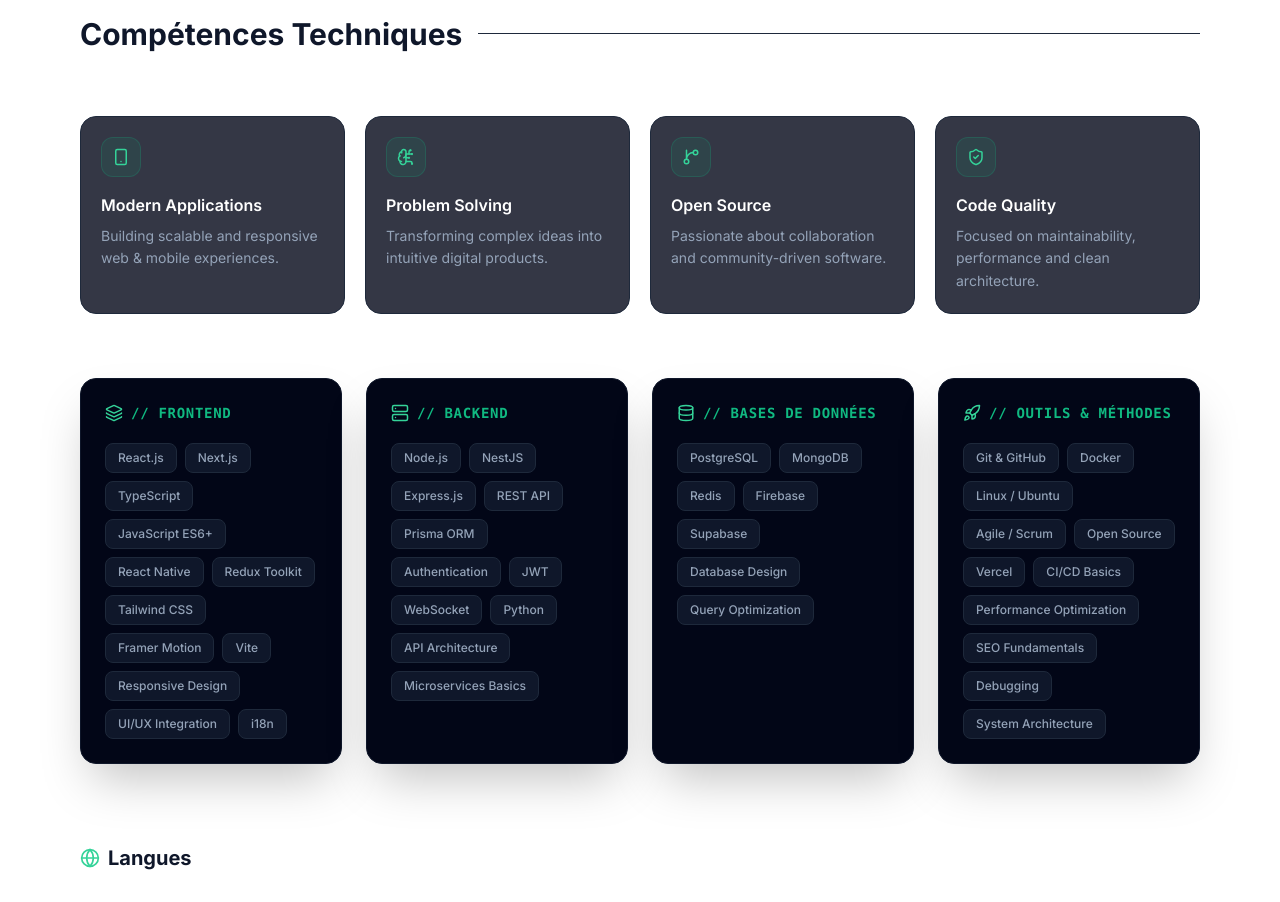
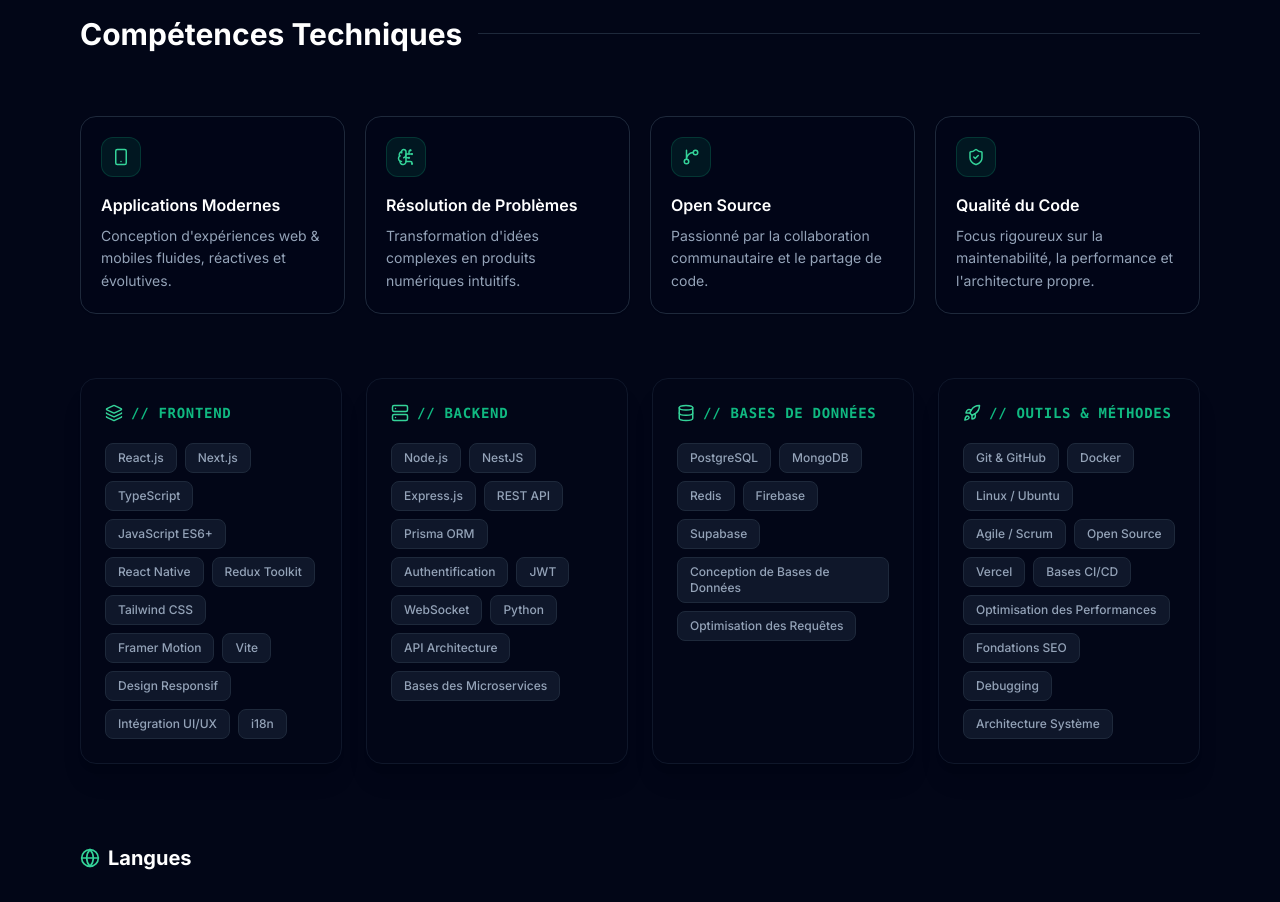
Before and after one commit to Tacite243/portfolio, a React (Vite) app: page / in a window 1280 px wide. Shown: the part 1280-2182 px from the top of the page. Built offline with nearby package versions, Linux system fonts and the light colour scheme.

Commit message:
fix(global): update theme management

```diff
--- a/components/Contact.tsx
+++ b/components/Contact.tsx
@@ -1,15 +1,14 @@
-
 import React from 'react';
 import { Translation, Locale } from '../types';
 import { motion } from 'framer-motion';
-import { Mail, Github, Linkedin, Phone, ArrowUpRight } from 'lucide-react';
+import { Mail, Github, Phone, ArrowUpRight } from 'lucide-react';
 
 interface ContactProps {
   locale: Locale;
   t: Translation;
 }
 
-const Contact: React.FC<ContactProps> = ({ t }) => {
+const Contact: React.FC<ContactProps> = ({ locale, t }) => {
   const contactLinks = [
     {
       label: t.contact.email,
@@ -33,18 +32,22 @@
 
   return (
     <div className="space-y-12">
+      {/* Header */}
       <div className="flex items-center space-x-4">
-        <h2 className="text-3xl font-bold">{t.contact.title}</h2>
-        <div className="h-[1px] flex-1 bg-slate-800" />
+        <h2 className="text-3xl font-bold text-slate-900 dark:text-white">{t.contact.title}</h2>
+        <div className="h-[1px] flex-1 bg-slate-200 dark:bg-slate-800" />
       </div>
 
       <div className="grid grid-cols-1 lg:grid-cols-2 gap-12">
         <div className="space-y-6">
-          <h3 className="text-4xl font-extrabold text-white leading-tight">
+          <h3 className="text-4xl font-extrabold text-slate-900 dark:text-white leading-tight">
             {t.contact.subtitle}
           </h3>
-          <p className="text-lg text-slate-400 max-w-md">
-            I'm currently looking for new opportunities. Feel free to reach out via email or any social platform.
+          {/* Traduction dynamique du paragraphe de description */}
+          <p className="text-lg text-slate-600 dark:text-slate-400 max-w-md">
+            {locale === 'fr'
+              ? 'Je suis actuellement à la recherche de nouvelles opportunités. N\'hésitez pas à me contacter par e-mail ou sur mes réseaux sociaux.'
+              : 'I\'m currently looking for new opportunities. Feel free to reach out via email or any social platform.'}
           </p>
         </div>
 
@@ -59,18 +62,18 @@
               whileInView={{ opacity: 1, x: 0 }}
               viewport={{ once: true }}
               transition={{ delay: i * 0.1 }}
-              className="flex items-center justify-between p-6 rounded-2xl bg-slate-900 border border-slate-800 hover:border-emerald-500/40 hover:bg-slate-900/80 transition-all group"
+              className="flex items-center justify-between p-6 rounded-2xl bg-slate-50 dark:bg-slate-900 border border-slate-200 dark:border-slate-800 hover:border-emerald-500/40 hover:bg-slate-100/80 dark:hover:bg-slate-900/80 transition-all group shadow-sm"
             >
               <div className="flex items-center space-x-4">
-                <div className="p-3 rounded-xl bg-slate-950 text-emerald-500 group-hover:scale-110 transition-transform">
+                <div className="p-3 rounded-xl bg-white dark:bg-slate-950 text-emerald-600 dark:text-emerald-500 border border-slate-200 dark:border-slate-800 shadow-sm group-hover:scale-110 transition-transform">
                   {link.icon}
                 </div>
                 <div>
                   <div className="text-xs font-mono text-slate-500 uppercase tracking-widest">{link.label}</div>
-                  <div className="text-lg font-bold text-slate-200">{link.value}</div>
+                  <div className="text-lg font-bold text-slate-800 dark:text-slate-200">{link.value}</div>
                 </div>
               </div>
-              <ArrowUpRight className="w-5 h-5 text-slate-600 group-hover:text-emerald-500 group-hover:translate-x-1 group-hover:-translate-y-1 transition-all" />
+              <ArrowUpRight className="w-5 h-5 text-slate-400 dark:text-slate-600 group-hover:text-emerald-600 dark:group-hover:text-emerald-500 group-hover:translate-x-1 group-hover:-translate-y-1 transition-all" />
             </motion.a>
           ))}
         </div>
--- a/components/Navbar.tsx
+++ b/components/Navbar.tsx
@@ -1,4 +1,3 @@
-
 import React, { useState, useEffect } from 'react';
 import { Locale, Translation } from '../types';
 import { Menu, X, Globe, Sun, Moon } from 'lucide-react';
@@ -53,7 +52,7 @@
               className="p-2 rounded-full hover:bg-slate-100 dark:hover:bg-slate-900 text-slate-600 dark:text-slate-400 transition-colors"
               title="Toggle Theme"
             >
-              {theme === 'dark' ? <Sun className="w-5 h-5" /> : <Moon className="w-5 h-5" />}
+              {theme === 'dark' ? <Sun className="w-5 h-5 text-amber-500" /> : <Moon className="w-5 h-5 text-indigo-600" />}
             </button>
             <button
               onClick={toggleLocale}
@@ -70,14 +69,16 @@
           <button
             onClick={toggleTheme}
             className="p-2 rounded-full bg-slate-100 dark:bg-slate-900 text-slate-600 dark:text-slate-400"
+            title="Toggle Theme"
           >
-            {theme === 'dark' ? <Sun className="w-4 h-4" /> : <Moon className="w-4 h-4" />}
+            {theme === 'dark' ? <Sun className="w-4 h-4 text-amber-500" /> : <Moon className="w-4 h-4 text-indigo-500" />}
           </button>
           <button
             onClick={toggleLocale}
-            className="p-2 rounded-full bg-slate-100 dark:bg-slate-900 text-slate-600 dark:text-slate-400"
+            className="flex items-center space-x-1 px-2.5 py-1 rounded-full bg-slate-100 dark:bg-slate-900 text-xs font-bold text-slate-600 dark:text-slate-400"
           >
             <Globe className="w-4 h-4" />
+            <span className="text-[10px] ml-0.5">{locale.toUpperCase()}</span>
           </button>
           <button onClick={() => setIsMobileMenuOpen(!isMobileMenuOpen)} className="p-2 text-slate-600 dark:text-slate-400">
             {isMobileMenuOpen ? <X /> : <Menu />}
--- a/components/Skills.tsx
+++ b/components/Skills.tsx
@@ -1,41 +1,23 @@
 import React from 'react';
 import { Translation, Locale } from '../types';
 import { motion } from 'framer-motion';
-import {
-  Code2,
-  Database,
-  Globe,
-  Layers3,
-  Server,
-  Smartphone,
-  GitBranch,
-  Rocket,
-  BrainCircuit,
-  ShieldCheck,
-} from 'lucide-react';
+import { Database, Globe, Layers3, Rocket, Server, Smartphone, BrainCircuit, GitBranch, ShieldCheck } from 'lucide-react';
 
 interface SkillsProps {
   locale: Locale;
   t: Translation;
 }
 
-const Skills: React.FC<SkillsProps> = ({ t }) => {
+const Skills: React.FC<SkillsProps> = ({ locale, t }) => {
   const skillGroups = [
     {
       name: t.skills.frontend,
       icon: <Layers3 size={18} />,
       skills: [
-        'React.js',
-        'Next.js',
-        'TypeScript',
-        'JavaScript ES6+',
-        'React Native',
-        'Redux Toolkit',
-        'Tailwind CSS',
-        'Framer Motion',
-        'Vite',
-        'Responsive Design',
-        'UI/UX Integration',
+        'React.js', 'Next.js', 'TypeScript', 'JavaScript ES6+', 'React Native',
+        'Redux Toolkit', 'Tailwind CSS', 'Framer Motion', 'Vite',
+        locale === 'fr' ? 'Design Responsif' : 'Responsive Design',
+        locale === 'fr' ? 'Intégration UI/UX' : 'UI/UX Integration',
         'i18n',
       ],
     },
@@ -43,86 +25,81 @@
       name: t.skills.backend,
       icon: <Server size={18} />,
       skills: [
-        'Node.js',
-        'NestJS',
-        'Express.js',
-        'REST API',
-        'Prisma ORM',
-        'Authentication',
-        'JWT',
-        'WebSocket',
-        'Python',
-        'API Architecture',
-        'Microservices Basics',
+        'Node.js', 'NestJS', 'Express.js', 'REST API', 'Prisma ORM',
+        locale === 'fr' ? 'Authentification' : 'Authentication',
+        'JWT', 'WebSocket', 'Python', 'API Architecture',
+        locale === 'fr' ? 'Bases des Microservices' : 'Microservices Basics',
       ],
     },
     {
       name: t.skills.database,
       icon: <Database size={18} />,
       skills: [
-        'PostgreSQL',
-        'MongoDB',
-        'Redis',
-        'Firebase',
-        'Supabase',
-        'Database Design',
-        'Query Optimization',
+        'PostgreSQL', 'MongoDB', 'Redis', 'Firebase', 'Supabase',
+        locale === 'fr' ? 'Conception de Bases de Données' : 'Database Design',
+        locale === 'fr' ? 'Optimisation des Requêtes' : 'Query Optimization',
       ],
     },
     {
       name: t.skills.other,
       icon: <Rocket size={18} />,
       skills: [
-        'Git & GitHub',
-        'Docker',
-        'Linux / Ubuntu',
-        'Agile / Scrum',
-        'Open Source',
-        'Vercel',
-        'CI/CD Basics',
-        'Performance Optimization',
-        'SEO Fundamentals',
+        'Git & GitHub', 'Docker', 'Linux / Ubuntu', 'Agile / Scrum',
+        'Open Source', 'Vercel',
+        locale === 'fr' ? 'Bases CI/CD' : 'CI/CD Basics',
+        locale === 'fr' ? 'Optimisation des Performances' : 'Performance Optimization',
+        locale === 'fr' ? 'Fondations SEO' : 'SEO Fundamentals',
         'Debugging',
-        'System Architecture',
+        locale === 'fr' ? 'Architecture Système' : 'System Architecture',
       ],
     },
   ];
 
+  // Traduction dynamique des atouts (Highlights)
   const highlights = [
     {
       icon: <Smartphone size={18} />,
-      title: 'Modern Applications',
-      desc: 'Building scalable and responsive web & mobile experiences.',
+      title: locale === 'fr' ? 'Applications Modernes' : 'Modern Applications',
+      desc: locale === 'fr'
+        ? 'Conception d\'expériences web & mobiles fluides, réactives et évolutives.'
+        : 'Building scalable and responsive web & mobile experiences.',
     },
     {
       icon: <BrainCircuit size={18} />,
-      title: 'Problem Solving',
-      desc: 'Transforming complex ideas into intuitive digital products.',
+      title: locale === 'fr' ? 'Résolution de Problèmes' : 'Problem Solving',
+      desc: locale === 'fr'
+        ? 'Transformation d\'idées complexes en produits numériques intuitifs.'
+        : 'Transforming complex ideas into intuitive digital products.',
     },
     {
       icon: <GitBranch size={18} />,
-      title: 'Open Source',
-      desc: 'Passionate about collaboration and community-driven software.',
+      title: locale === 'fr' ? 'Open Source' : 'Open Source',
+      desc: locale === 'fr'
+        ? 'Passionné par la collaboration communautaire et le partage de code.'
+        : 'Passionate about collaboration and community-driven software.',
     },
     {
       icon: <ShieldCheck size={18} />,
-      title: 'Code Quality',
-      desc: 'Focused on maintainability, performance and clean architecture.',
+      title: locale === 'fr' ? 'Qualité du Code' : 'Code Quality',
+      desc: locale === 'fr'
+        ? 'Focus rigoureux sur la maintenabilité, la performance et l\'architecture propre.'
+        : 'Focused on maintainability, performance and clean architecture.',
     },
   ];
 
+  // Traduction dynamique des langues
   const languages = [
-    { name: 'Français', level: '100%' },
+    { name: locale === 'fr' ? 'Français' : 'French', level: '100%' },
     { name: 'Swahili', level: '100%' },
-    { name: 'English', level: '65%' },
+    { name: locale === 'fr' ? 'Anglais' : 'English', level: '65%' },
   ];
 
   return (
     <div className="space-y-16">
       {/* Header */}
       <div className="flex items-center space-x-4">
-        <h2 className="text-3xl font-bold">{t.skills.title}</h2>
-        <div className="h-[1px] flex-1 bg-slate-800" />
+        <h2 className="text-3xl font-bold text-slate-900 dark:text-white">{t.skills.title}</h2>
+        <div className="h-[1px] flex-1 bg-slate-200 dark:bg-slate-800" />
       </div>
 
       {/* Highlights */}
@@ -138,7 +115,7 @@
               delay: i * 0.15,
               type: 'spring',
             }}
-            className="relative overflow-hidden rounded-2xl border border-slate-800 bg-slate-950/80 p-5 hover:border-emerald-500/30 transition-all"
+            className="relative overflow-hidden rounded-2xl border border-slate-200 dark:border-slate-800 bg-white dark:bg-slate-950/80 p-5 hover:border-emerald-500/30 transition-all shadow-sm"
             style={{
               transformStyle: 'preserve-3d',
               perspective: 1000,
@@ -147,15 +124,15 @@
             <div className="absolute inset-0 bg-gradient-to-br from-emerald-500/5 to-transparent opacity-0 hover:opacity-100 transition-opacity" />
 
             <div className="relative z-10">
-              <div className="w-10 h-10 rounded-xl bg-emerald-500/10 border border-emerald-500/20 flex items-center justify-center text-emerald-400 mb-4">
+              <div className="w-10 h-10 rounded-xl bg-emerald-500/10 border border-emerald-500/20 flex items-center justify-center text-emerald-600 dark:text-emerald-400 mb-4">
                 {item.icon}
               </div>
 
-              <h3 className="font-semibold text-white mb-2">
+              <h3 className="font-semibold text-slate-800 dark:text-white mb-2">
                 {item.title}
               </h3>
 
-              <p className="text-sm text-slate-400 leading-relaxed">
+              <p className="text-sm text-slate-600 dark:text-slate-400 leading-relaxed">
                 {item.desc}
               </p>
             </div>
@@ -168,38 +145,29 @@
         {skillGroups.map((group, i) => (
           <motion.div
             key={group.name}
-            initial={{
-              opacity: 0,
-              y: 80,
-              rotateY: 360,
-            }}
-            whileInView={{
-              opacity: 1,
-              y: 0,
-              rotateY: 0,
-            }}
+            initial={{ opacity: 0, y: 80, rotateY: 360 }}
+            whileInView={{ opacity: 1, y: 0, rotateY: 0 }}
             viewport={{ once: true }}
             transition={{
               duration: 1,
               delay: i * 0.15,
               type: 'spring',
             }}
-            className="relative overflow-hidden rounded-2xl bg-slate-950 border border-slate-900 shadow-2xl p-6 group hover:border-emerald-500/30 transition-all"
+            className="relative overflow-hidden rounded-2xl bg-white dark:bg-slate-950 border border-slate-200 dark:border-slate-900 shadow-xl p-6 group hover:border-emerald-500/30 transition-all"
             style={{
               transformStyle: 'preserve-3d',
               perspective: 1200,
             }}
           >
-            {/* Glow */}
             <div className="absolute inset-0 opacity-0 group-hover:opacity-100 transition-opacity duration-500 bg-gradient-to-br from-emerald-500/5 via-transparent to-transparent" />
 
             <div className="relative z-10">
               <div className="flex items-center gap-2 mb-5">
-                <div className="text-emerald-400">
+                <div className="text-emerald-600 dark:text-emerald-400">
                   {group.icon}
                 </div>
 
-                <h3 className="text-emerald-500 font-bold font-mono text-sm tracking-wider uppercase">
+                <h3 className="text-emerald-600 dark:text-emerald-500 font-bold font-mono text-sm tracking-wider uppercase">
                   // {group.name}
                 </h3>
               </div>
@@ -211,14 +179,9 @@
                     initial={{ opacity: 0, scale: 0.8 }}
                     whileInView={{ opacity: 1, scale: 1 }}
                     viewport={{ once: true }}
-                    transition={{
-                      delay: index * 0.03,
-                    }}
-                    whileHover={{
-                      scale: 1.08,
-                      y: -2,
-                    }}
-                    className="px-3 py-1.5 rounded-lg bg-slate-900 text-xs font-medium text-slate-400 border border-slate-800 hover:text-emerald-400 hover:border-emerald-500/50 transition-all cursor-default"
+                    transition={{ delay: index * 0.03 }}
+                    whileHover={{ scale: 1.08, y: -2 }}
+                    className="px-3 py-1.5 rounded-lg bg-slate-100 dark:bg-slate-900 text-xs font-medium text-slate-600 dark:text-slate-400 border border-slate-200 dark:border-slate-800 hover:text-emerald-600 dark:hover:text-emerald-400 hover:border-emerald-500/50 transition-all cursor-default"
                   >
                     {skill}
                   </motion.span>
@@ -231,8 +194,8 @@
 
       {/* Languages */}
       <div className="pt-4">
-        <h3 className="text-xl font-bold mb-8 flex items-center gap-2">
-          <Globe size={20} className="text-emerald-400" />
+        <h3 className="text-xl font-bold mb-8 flex items-center gap-2 text-slate-900 dark:text-white">
+          <Globe size={20} className="text-emerald-600 dark:text-emerald-400" />
           {t.skills.languages}
         </h3>
 
@@ -244,14 +207,14 @@
               whileInView={{ opacity: 1, y: 0 }}
               viewport={{ once: true }}
               transition={{ delay: i * 0.15 }}
-              className="space-y-3 rounded-2xl border border-slate-900 bg-slate-950 p-5"
+              className="space-y-3 rounded-2xl border border-slate-200 dark:border-slate-900 bg-slate-50 dark:bg-slate-950 p-5 shadow-sm"
             >
               <div className="flex justify-between text-sm font-medium">
-                <span className="text-slate-300">{lang.name}</span>
-                <span className="text-emerald-500">{lang.level}</span>
+                <span className="text-slate-700 dark:text-slate-300">{lang.name}</span>
+                <span className="text-emerald-600 dark:text-emerald-500">{lang.level}</span>
               </div>
 
-              <div className="h-2 bg-slate-900 rounded-full overflow-hidden">
+              <div className="h-2 bg-slate-200 dark:bg-slate-900 rounded-full overflow-hidden">
                 <motion.div
                   initial={{ width: 0 }}
                   whileInView={{ width: lang.level }}
--- a/index.html
+++ b/index.html
@@ -1,31 +1,56 @@
-
 <!DOCTYPE html>
 <html lang="en">
+
 <head>
   <meta charset="UTF-8">
   <meta name="viewport" content="width=device-width, initial-scale=1.0">
   <title>Tacite Wakilongo | Software Engineer</title>
+
+  <!-- CDN Tailwind CSS -->
   <script src="https://cdn.tailwindcss.com"></script>
+
+  <!-- Configuration indispensable pour le mode sombre par classe & prévention du flash lumineux -->
+  <script>
+    tailwind.config = {
+      darkMode: 'class'
+    }
+
+    // Applique immédiatement le bon thème avant que le DOM ne charge pour éviter un écran blanc
+    const savedTheme = localStorage.getItem('tacite-portfolio-theme') || 'dark';
+    if (savedTheme === 'dark') {
+      document.documentElement.classList.add('dark');
+    } else {
+      document.documentElement.classList.remove('dark');
+    }
+  </script>
+
   <link rel="preconnect" href="https://fonts.googleapis.com">
   <link rel="preconnect" href="https://fonts.gstatic.com" crossorigin>
-    <link href="https://fonts.googleapis.com/css2?family=Fira+Code:wght@300;400;500;600;700&family=Inter:wght@300;400;500;600;700;800&display=swap" rel="stylesheet">
+  <link
+    href="https://fonts.googleapis.com/css2?family=Fira+Code:wght@300;400;500;600;700&family=Inter:wght@300;400;500;600;700;800&display=swap"
+    rel="stylesheet">
   <style>
     body {
       font-family: 'Inter', sans-serif;
     }
+
     .font-mono {
       font-family: 'Fira Code', monospace;
     }
+
     ::-webkit-scrollbar {
       width: 8px;
     }
+
     ::-webkit-scrollbar-track {
       background: #030712;
     }
+
     ::-webkit-scrollbar-thumb {
       background: #1f2937;
       border-radius: 4px;
     }
+
     ::-webkit-scrollbar-thumb:hover {
       background: #374151;
     }
@@ -43,8 +68,10 @@
 </script>
   <link rel="stylesheet" href="/index.css">
 </head>
+
 <body>
   <div id="root"></div>
   <script type="module" src="/index.tsx"></script>
 </body>
+
 </html>
```
Also changed, not shown: components/About.tsx (+14 -14 lines), components/Education.tsx (+10 -15 lines), components/Experience.tsx (+13 -12 lines). Lines whose indentation alone changed are shown as unchanged.
